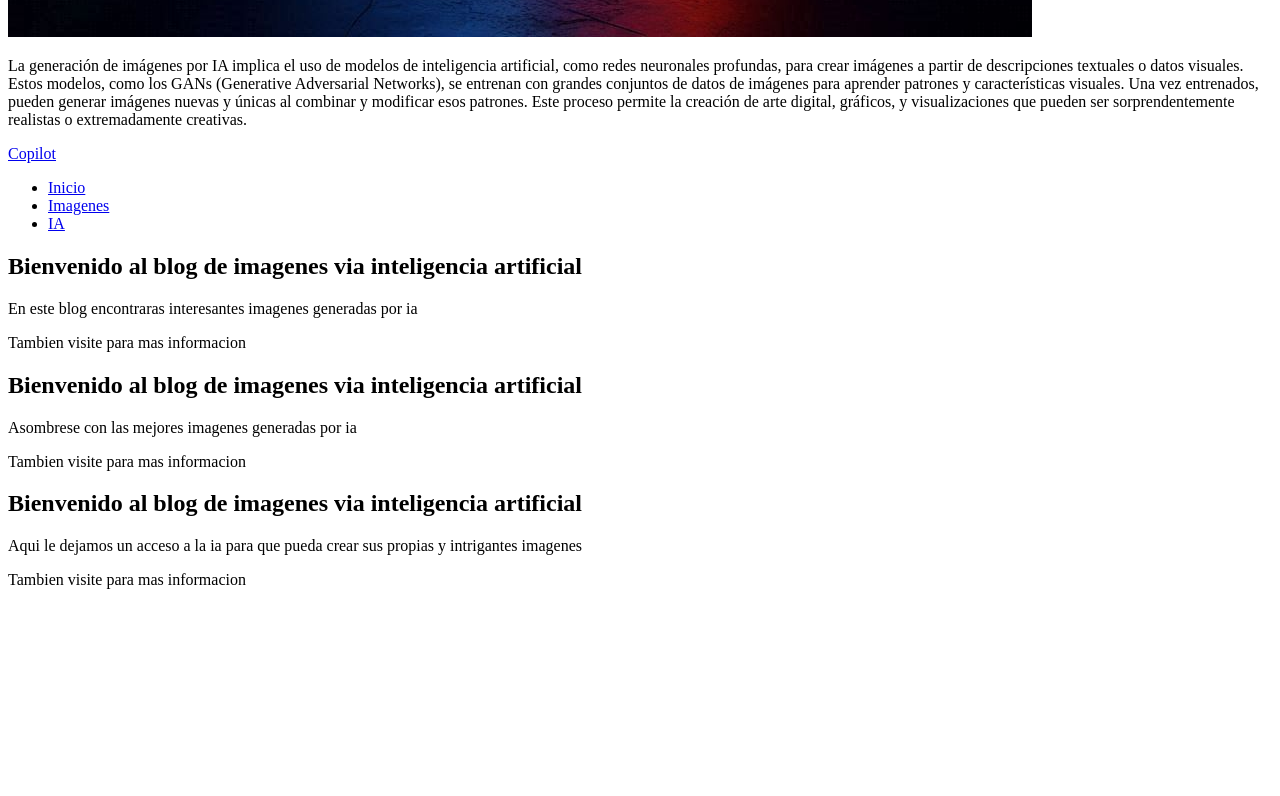
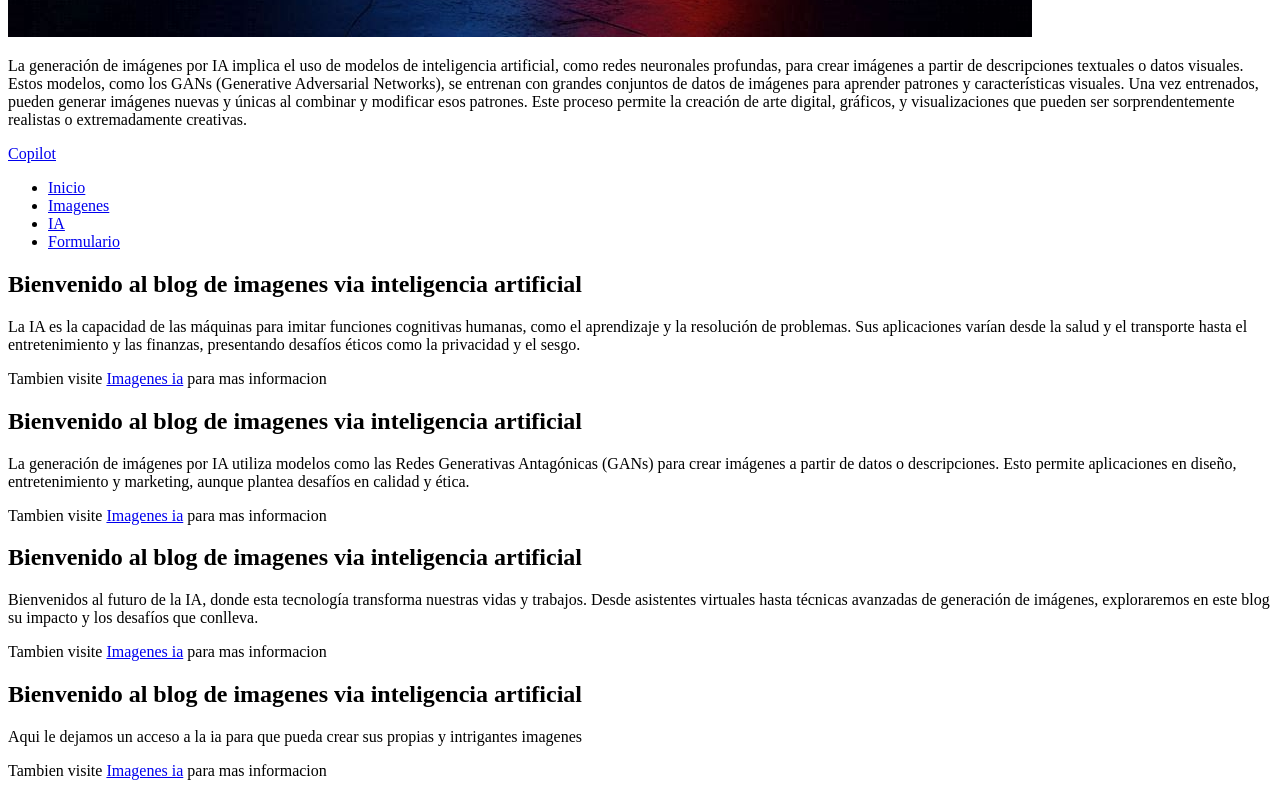
Before and after one commit to AdrianCarola/blog-adrian-imagenesia, a plain HTML site: page index.html in a window 1280 px wide. Shown: the part 1067-1863 px from the top of the page. Before the commit the page ends 1672 px from the top, so only its background shows below. Drawn offline with Linux system fonts and the light colour scheme.

Commit message:
punto final medio

```diff
--- a/index.html
+++ b/index.html
@@ -17,23 +17,33 @@
             <li><a href="#Inicio">Inicio</a></li>
             <li><a href="#Imagenes">Imagenes</a></li>
             <li><a href="#IA">IA</a></li>
+            <li><a href="#Formulario">Formulario</a></li>
         </ul>
     </nav>
     <main>
         <section id="Inicio">
                 <h2>Bienvenido al blog de imagenes via inteligencia artificial</h2>
-                <p>En este blog encontraras interesantes imagenes generadas por ia</p>
-                <p>Tambien visite <a href="www.imagenesia.com"></a> para mas informacion</p>
+                <p>La IA es la capacidad de las máquinas para imitar funciones cognitivas humanas, como el aprendizaje y la resolución de problemas. Sus aplicaciones varían desde la salud y el transporte hasta el entretenimiento y las finanzas, presentando desafíos éticos como la privacidad y el sesgo.
+                </p>
+                <p>Tambien visite <a href="www.imagenesia.com">Imagenes ia</a> para mas informacion</p>
         </section>
         <section id="Imagenes">
             <h2>Bienvenido al blog de imagenes via inteligencia artificial</h2>
-            <p>Asombrese con las mejores imagenes generadas por ia</p>
-            <p>Tambien visite <a href="www.imagenesia.com"></a> para mas informacion</p>
+            <p>La generación de imágenes por IA utiliza modelos como las Redes Generativas Antagónicas (GANs) para crear imágenes a partir de datos o descripciones. Esto permite aplicaciones en diseño, entretenimiento y marketing, aunque plantea desafíos en calidad y ética.
+                </p>
+            <p>Tambien visite <a href="www.imagenesia.com">Imagenes ia</a> para mas informacion</p>
         </section>
         <section id="IA">
             <h2>Bienvenido al blog de imagenes via inteligencia artificial</h2>
+            <p>
+                Bienvenidos al futuro de la IA, donde esta tecnología transforma nuestras vidas y trabajos. Desde asistentes virtuales hasta técnicas avanzadas de generación de imágenes, exploraremos en este blog su impacto y los desafíos que conlleva.
+            </p>
+            <p>Tambien visite <a href="www.imagenesia.com">Imagenes ia</a> para mas informacion</p>
+        </section>
+        <section id="Formulario">
+            <h2>Bienvenido al blog de imagenes via inteligencia artificial</h2>
             <p>Aqui le dejamos un acceso a la ia para que pueda crear sus propias y intrigantes imagenes</p>
-            <p>Tambien visite <a href="www.imagenesia.com"></a> para mas informacion</p>
+            <p>Tambien visite <a href="www.imagenesia.com">Imagenes ia</a> para mas informacion</p>
         </section>
     </main>
 </body>
```
